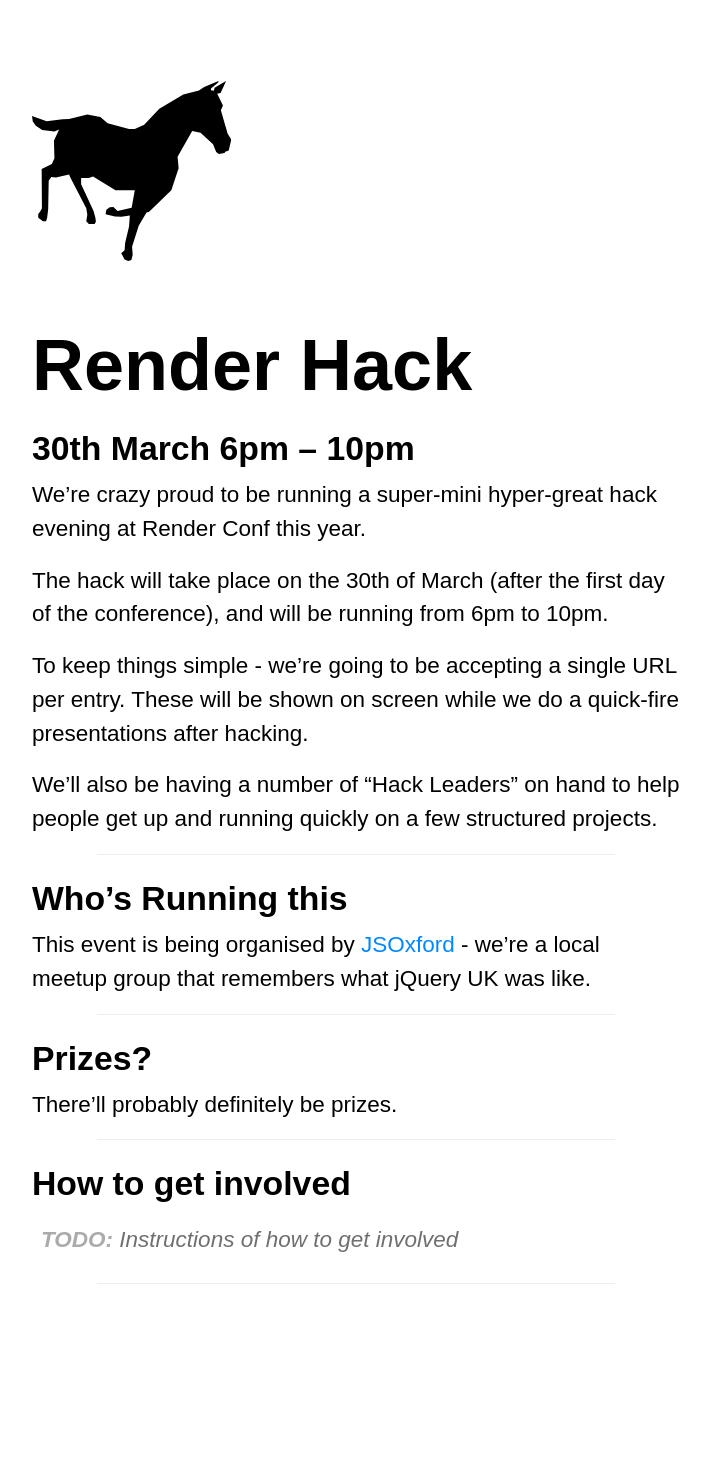
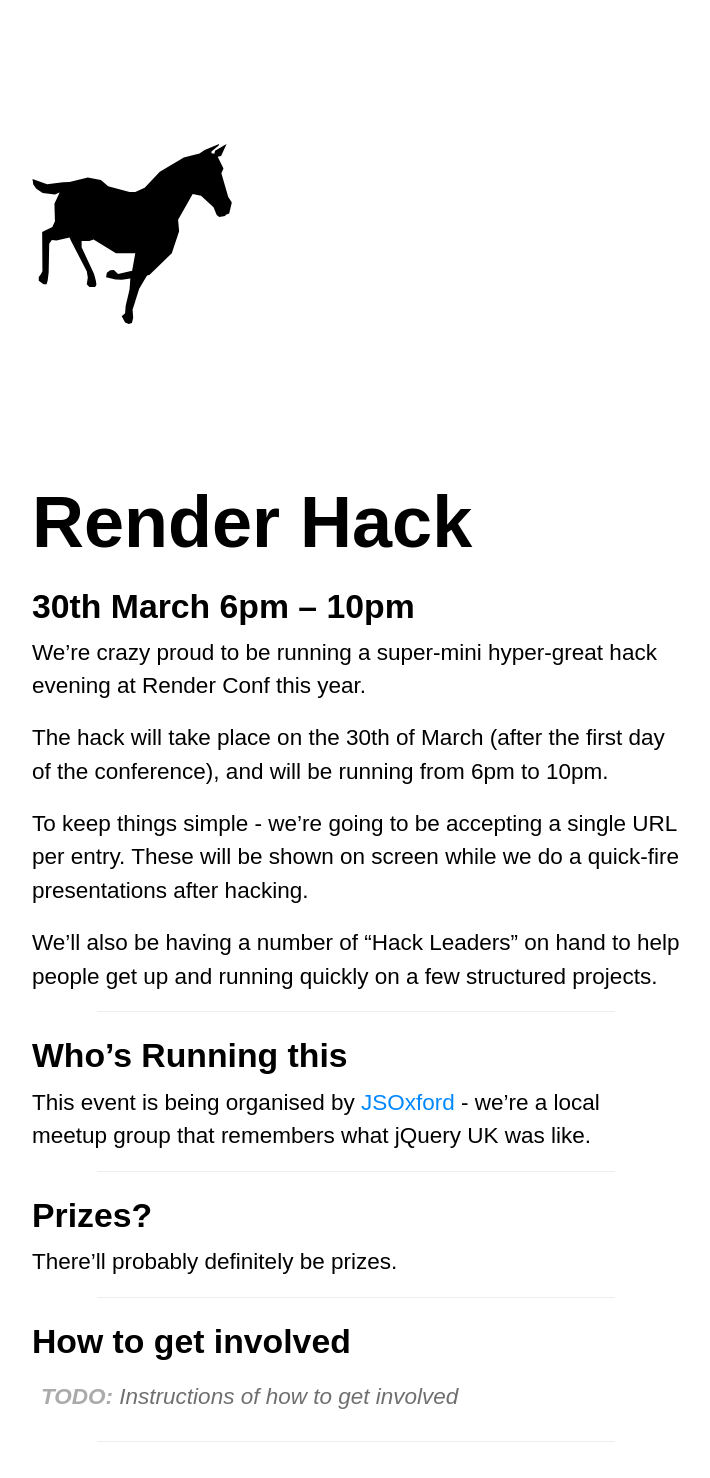
Before and after one commit to jsoxford/hack, a Jekyll site: the page built from index.md, in a window 1280 px wide. Shown: the whole page, without its empty margins (284-994 px from the left). Built offline with Jekyll 4.4.1, drawn with Linux system fonts in a browser that asks for light colours; our own code applies the rules of GitHub Pages for plain Markdown files; before the commit the page ends 1320 px from its top, so only the background shows below that.

Commit message:
Add some proper SVG handling

```diff
--- /dev/null
+++ b/_includes/svg.html
@@ -0,0 +1,3 @@
+<div class="svg svg-{{ include.file }}">
+	{% include svg/{{ include.file }}.svg %}
+</div>
--- a/_layouts/default.html
+++ b/_layouts/default.html
@@ -7,7 +7,7 @@
   </head>
   <body>
 
-    <svg id="horse" width="199" height="180" viewBox="0 0 199 180" xmlns="http://www.w3.org/2000/svg"><path d="M185.218 12.783l3.39-.782 5.48-12-11.48 6.79-.78 2.87-2.87-.52V7.57l7.258-6.048.306-1.517-14.347 6-5.218 3.39-15.652 4.18-24 14.087-15.13 16.17-9.393 4.17h-5.74l-21.39-5.74L68.348 36l-13.043-2.608-18.26 4.695-6.522.26-15.913 1.827L0 34.957l.783 5.478 3.035 4.254 6.356 4.35 12.262 1.56 4.695-2.09-5.21 11.217.526 17.48-2.61 5.74-10.176 4.96.26 39.39-1.565 2.87-2.09 2.87v3.65l4.7 3.653h3.13l1.043-3.65 1.046-8.348.52-28.695L19.31 96l4.695.522 13.044-3.13 1.56 3.65 15.65 30.263 1.043 6.26-1.046 6.783 2.61 2.61h5.74l1.304-2.088-.523-4.174-1.824-6.783-12.434-26.61v-6.26h7.74l4.174-1.565 22.435 13.73h19.303l-3.13 17.575-14.087 3.13L81.39 126l-3.652.26-3.39 2.61-.78 4.435 9.427 2.292 6.485.056 8.346-1.044-.783 10.95L93.13 162l-.52 7.305-3.392 2.87 3.39 6.26L96.263 180l3.13-1.042 1.305-5.22-.633-8.01 6.632-20.945 7.826-13.305 2.348-.52 22.44-21.75 7.31-22.077-1.044-11.47 14.61-25.563 8.346 1.565 12.52 11.48 3.13 7.825 2.61 2.085 5.74-1.046.78-1.3 3.394-1.306 2.61-10.958-3.655-5.74-6.783-23.476 2.088-4.697" fill-rule="evenodd"/></svg>
+    {% include svg.html file="horse" %}
 
     <main>
       {{content}}
--- a/assets/style.scss
+++ b/assets/style.scss
@@ -58,10 +58,19 @@
     font-weight: 800
   }
 }
+.svg {
+	display: block;
 
-#horse {
-  display: block;
-  height: 30vh;
+	svg {
+		width: 100%;
+		height: 100%;
+	}
+
+	&-horse {
+		width: 200px;
+		height: 180px;
+		margin: 8rem 0;
+	}
 }
 
 @media (min-width: 600px) {
```
Also changed, not shown: _includes/svg/horse.svg (added).
